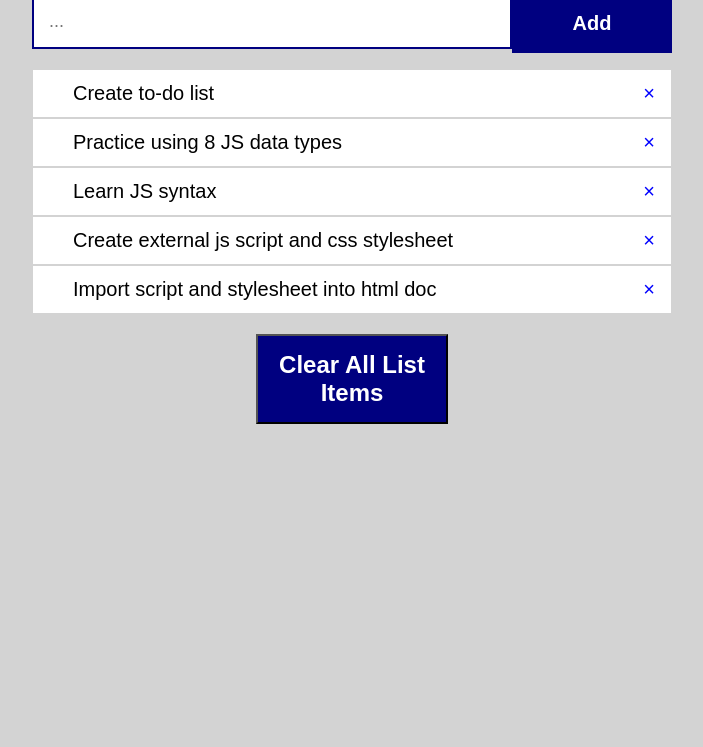
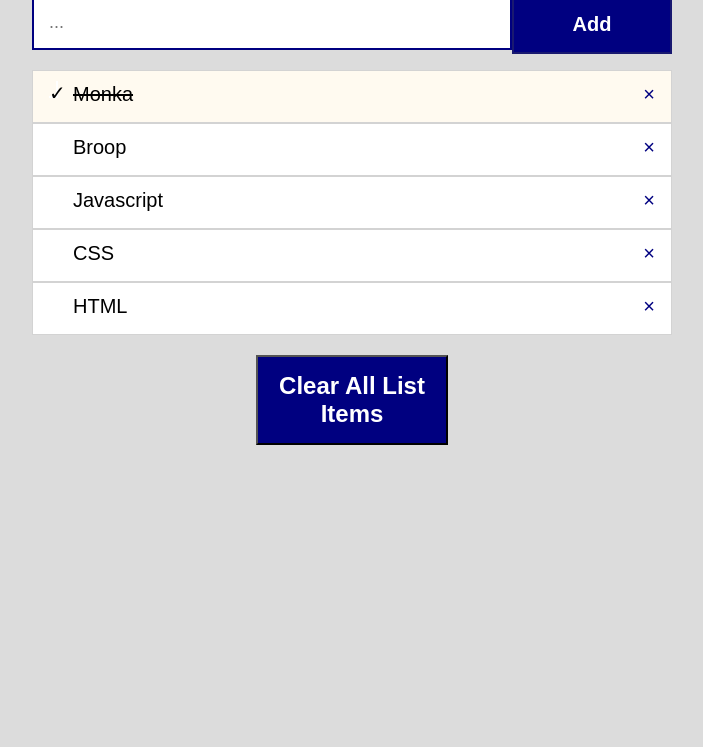
Before and after one commit to soundwanders/todolist, a plain HTML site: page index.html in a window 1280 px wide. Shown: the part 53-800 px from the top of the page, without its empty margins (288-991 px from the left). Drawn offline with Linux system fonts and the light colour scheme.

Commit message:
changed background colors // added strike through and check mark when mouse click on list items // only thing left is to figure out how to save list items to local storage, so when you reload the page the list items are not reset

```diff
--- a/assets/todolistCSS.css
+++ b/assets/todolistCSS.css
@@ -1,11 +1,17 @@
 /* style sheet for JS-based to do list */
+
+h2 {
+    color: midnightblue;
+}
 
 body {
     margin: 10px auto;
     min-width: 250px;
     max-width: 50%;
-    background-color:lightgray;
-
+    background-color:gainsboro;
+    word-wrap: break-word;      /* force line break when word exceeds list margins */
+    font-family: Arial, Helvetica, sans-serif;
+    font-weight: 500;
 }
 
 * {
@@ -15,11 +21,15 @@ body {
 ul {
     margin: 0;
     padding: 0;
+    list-style: none;
 }
+
+/* stylize list and list items */
 ul li {
     cursor: pointer;
     position: relative;
-    padding: 12px 8px 12px 40px;
+    padding: 12px 12px 16px 40px;
+    margin: 0;
     overflow: hidden;
     list-style-type: none;
     background:white;
@@ -36,17 +46,45 @@ ul li {
     user-select: none;
 }
 
+/* change bkgrnd color when mouse hover over List */
+ul li:hover {
+    background-color:floralwhite;
+    opacity: 90%;
+}
+
+/* when list item checked , style change */
+ul li.checked {
+    background: floralwhite;
+    color:black;
+    text-decoration: line-through;
+}
+
+ul li.checked::before {
+    content:"\2713\0020";
+    position: absolute;
+    border-color: #fff;
+    border-style: solid;
+    border-width: 0 2px 2px 0;
+    top: 10px;
+    left: 16px;
+    height: 15px;
+    width: 7px;
+}
+
 /* close button stylized */
 .close {
     position: absolute;
     right: 0;
     top: 0;
     padding: 12px 16px 12px 16px;
-    color: blue;
+    color:navy;
+    display: block;
 }
 
+/* when mouse hovers over X button */
 .close:hover {
     background-color:lavender;
+    opacity: 70%;
     color:black;
     text-align: center;
 }
@@ -75,18 +113,22 @@ input {
     margin-bottom:20px;
     float: left;
     font-size: 18px;
+    font-weight: 500;
 }
 input:hover {
-  background-color:beige;
+  background-color:floralwhite;
   opacity:90%;
 }
 
 .addBtn {
-    padding: 18px;
+    padding: 16px;
     width: 25%;
     background:navy;
     color:white;
     float: left;
+    border-style: solid;
+    border-width: 2px;
+    border-color:midnightblue;
     text-align: center;
     font-family: Arial, Helvetica, sans-serif;;
     font-weight: bold;
@@ -97,7 +139,7 @@ input:hover {
 }
 
 .addBtn:hover {
-    background:blue;
+    background:mediumblue;
     color:white;
 }
 
@@ -114,6 +156,6 @@ input:hover {
     cursor: pointer;
 }
 #clear-list:hover {
-    background-color:blue;
+    background-color:mediumblue;
     color:white;
 }
--- a/assets/todolistjs.js
+++ b/assets/todolistjs.js
@@ -1,15 +1,12 @@
-
 // create close button and append it to each list item
-var myNodeList = document.getElementsByTagName("LI");
-
+var myNodeList = document.getElementsByTagName("LI");   // get list items
 var pie; // var pie is a number here
 for (pie = 0; pie < myNodeList.length; pie++) {
-    var span = document.createElement("SPAN")
-    var txt = document.createTextNode("\u00D7")
-    // u00D7 unicode multiplication sign..creates X?
-    span.className = "close";
-    span.appendChild(txt);
-    myNodeList[pie].appendChild(span); // append]
+    var span = document.createElement("SPAN") // get span
+    var txt = document.createTextNode("\u00D7") //what is u00D7 ?
+    span.className = "close"; //close button
+    span.appendChild(txt);      //add span to txt node \u00D7
+    myNodeList[pie].appendChild(span); //add span to myNodeList
 }
 
 // click on close button to hide current list item
@@ -23,12 +20,24 @@ for (pie = 0; pie < close.length; pie++) {
 }
 
 // adding check when mouseclick on completed list items
-var list = document.querySelector('ul'); //returns first element 'ul' that is descendant of node?
-list.addEventListener('click', function(ev) {
-    if (ev.target.tagName === 'li') {     // === is used to check datatype and compare variables / values
-    ev.target.classList.toggle('checked'); // toggles check on/off after if statement check
+var list = document.querySelector("ul");    // get list
+list.addEventListener('click', function(ev) {       // add event listener for click, function ev is the click itself
+    if (ev.target.tagName === 'LI') {     // === is used to check datatype and compare variables / values
+        ev.target.classList.toggle('checked');      // toggles check on/off after if statement check
     }
 }, false);
+
+// If the clicked event is a list item
+var item = event.target.closest('#myUL');
+if (item) {
+    if (item.checked) {
+        item.closest('li').className = 'completed';
+        item.setAttribute('checked' , 'checked');
+    } else {
+        item.closest('li').className = '';
+        item.removeAttribute('checked');
+    }
+}
 
 
 // create a new list item when clicking on Add button
@@ -41,17 +50,16 @@ function newElement () {
     } else {
         document.getElementById("myUL").appendChild(li); // otherwise append list item to the to do list"
     }
-
     document.getElementById("myInput").value = "";  // gets user input
     var span = document.createElement("SPAN");      // create span element
-    var txt = document.createTextNode("\u00D7");    // ???
-    span.className = "close";   //establish span class 'close'
-    span.appendChild(txt);  //
-    li.appendChild(span);
-    for (pie = 0; pie < close.length; pie++) {
-        close[pie].onclick = function () {
+    var txt = document.createTextNode("\u00D7");
+    span.className = "close";   // designate span classname 'close'
+    span.appendChild(txt);  // add txt as Child of span
+    li.appendChild(span);   //add span as Child to list
+    for (pie = 0; pie < close.length; pie++) {  // when adding list item, clears input bar when pie = 0
+        close[pie].onclick = function () { //on click empty input bar
             var div = this.parentElement;
-            div.style.display = "none";
+            div.style.display = "none"; // display empty input bar
         }
     }
 }
--- a/index.html
+++ b/index.html
@@ -18,11 +18,11 @@
 </div>
 
 <ul id="myUL">
-  <li class="checked">Create to-do list</li>
-  <li>Practice using 8 JS data types</li>
-  <li>Learn JS syntax</li>
-  <li>Create external js script and css stylesheet</li>
-  <li>Import script and stylesheet into html doc</li>
+  <li class="checked">Monka</li>
+  <li>Broop</li>
+  <li>Javascript</li>
+  <li>CSS</li>
+  <li>HTML</li>
 </ul>
   <button type="button" id="clear-list" onclick="removeAll()">Clear All List Items</button>
 
```
